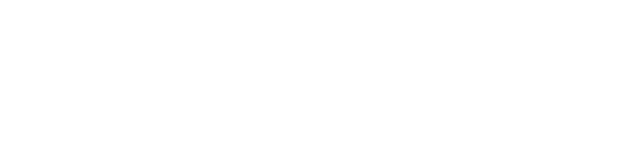
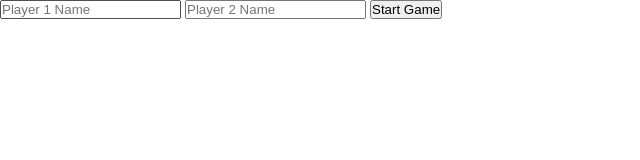
Before and after one commit to EJ-Lan/tic-tac-toe-JS, a plain HTML site: page index.html in a window 1280 px wide. Shown: the whole page, without its empty margins (0-640 px from the left). Drawn offline with Linux system fonts and the light colour scheme.

Commit message:
Work on html file for displaying game

```diff
--- a/index.html
+++ b/index.html
@@ -7,6 +7,13 @@
     <link rel="stylesheet" href="./styles/styles.css">
 </head>
 <body>
+    <div id="gameContainer">
+        <input type="text" id="player1Name" placeholder="Player 1 Name">
+        <input type="text" id="player2Name" placeholder="Player 2 Name">
+        <button id="startGame">Start Game</button>
+        <div id="board"></div>
+        <div id="gameStatus"></div>
+    </div>
 
     <script src="./scripts/script.js"></script>
 </body>
```
